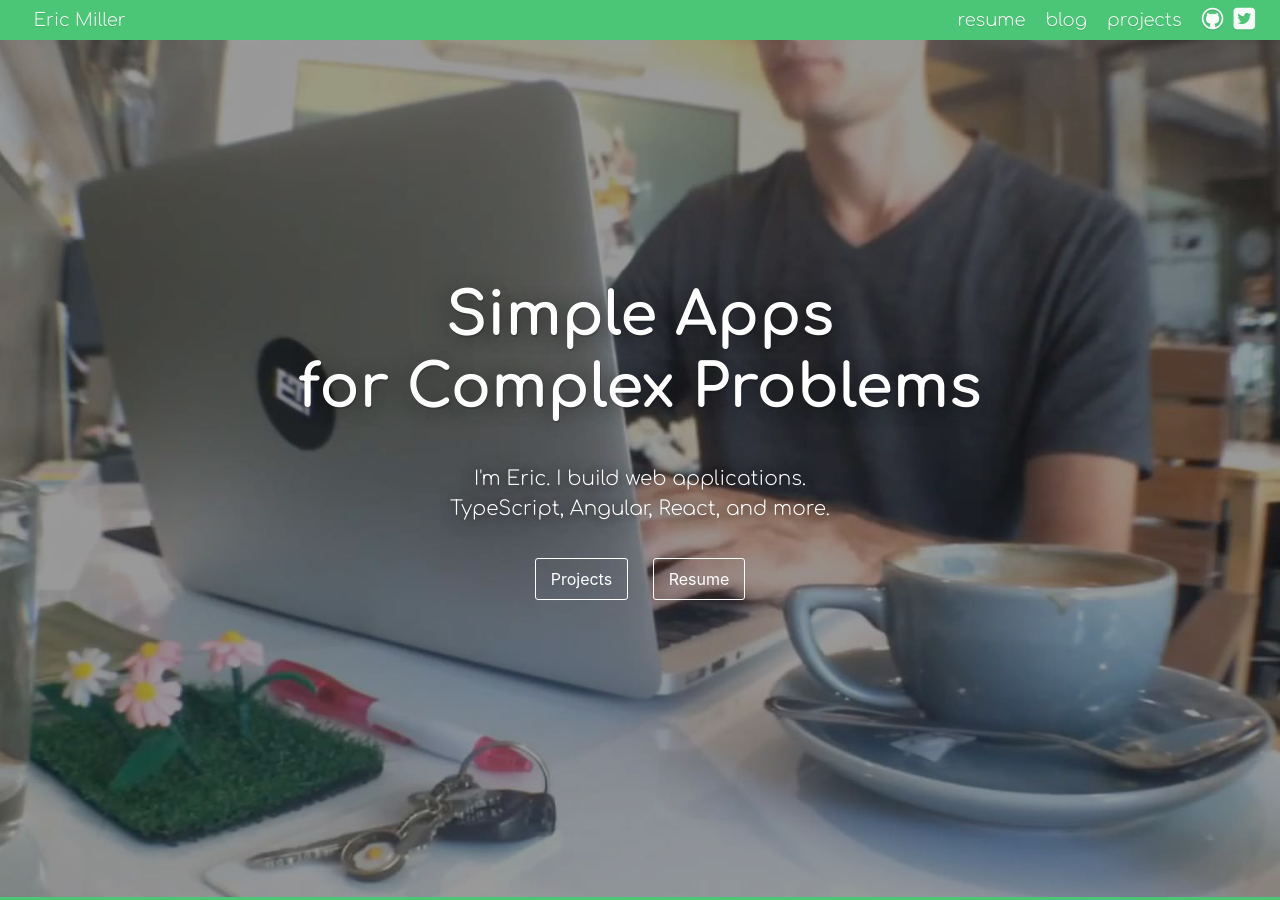
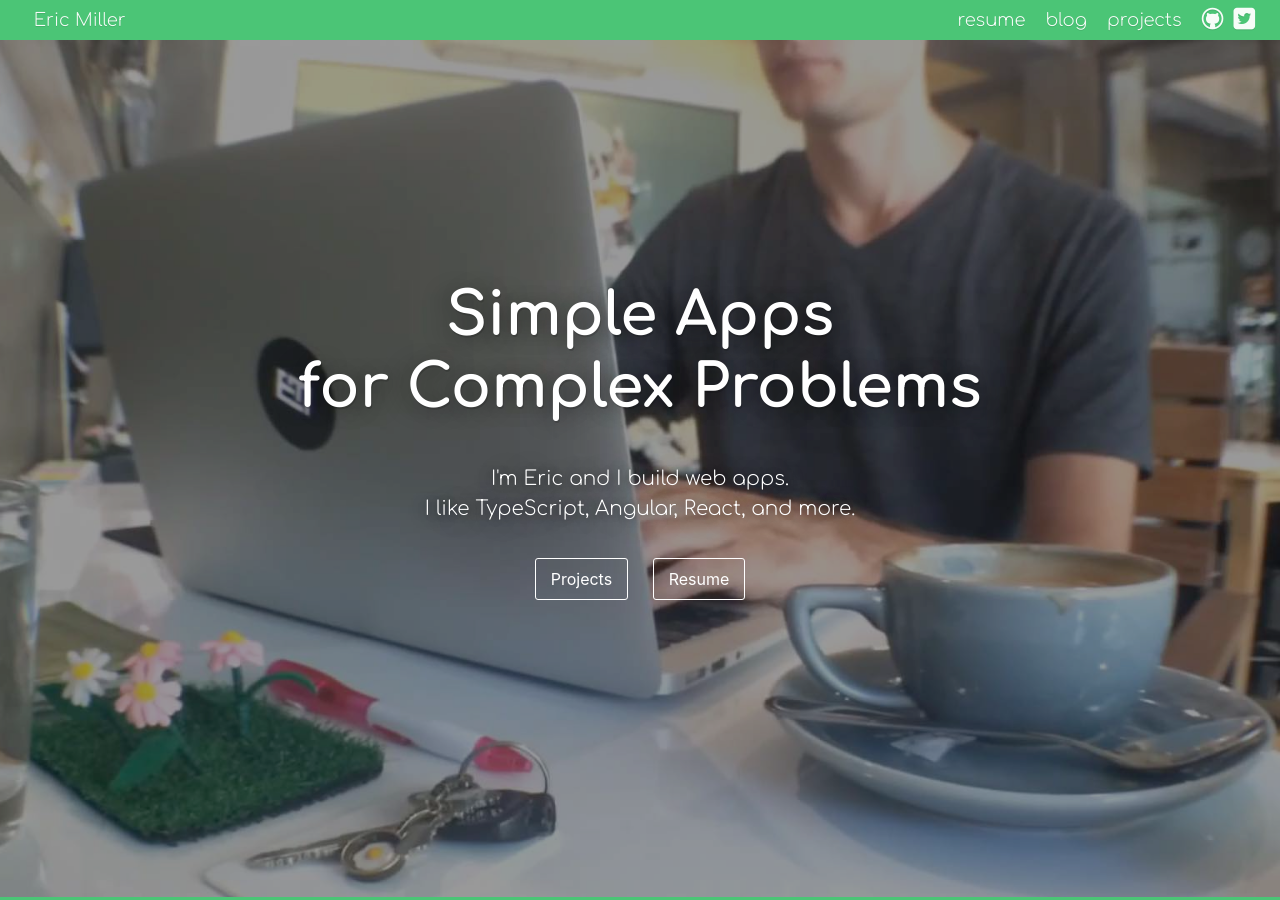
Before and after one commit to SimplGy/simplgy.github.io, a Jekyll site: the page built from index.html, in a window 1280 px wide. Built offline with Jekyll 4.4.1, drawn with Linux system fonts in a browser that asks for light colours.

Commit message:
Touch up tagline again

```diff
--- a/_data/me.yml
+++ b/_data/me.yml
@@ -10,7 +10,7 @@ tagline: Simple Apps &#10;for Complex Problems
 #tagline2: for Complex Problems
 #description: My name is Eric.&#10;I create web applications&#10;in Angular, Backbone, and more.
 #description: My name is Eric.&#10;I build software for the web&#10;in Angular, Backbone, and more.
-description: I'm Eric. I build web applications.&#10;TypeScript, Angular, React, and more.
+description: I'm Eric and I build web apps.&#10;I like TypeScript, Angular, React, and more.
 firstName: Eric
 lastName: Miller
 email: hi@simple.gy
```
